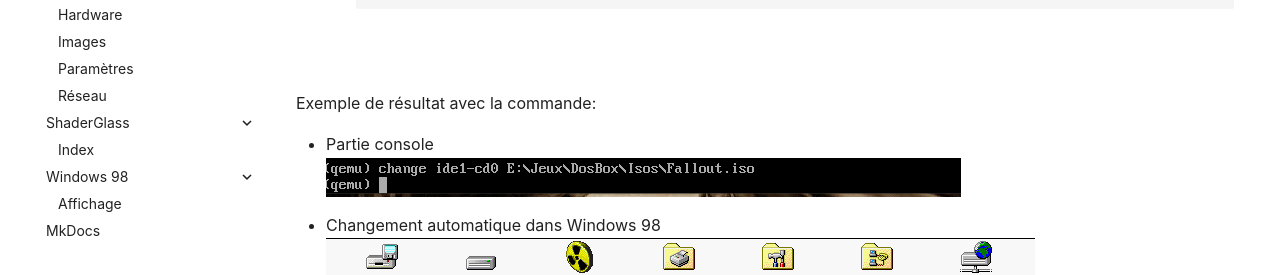
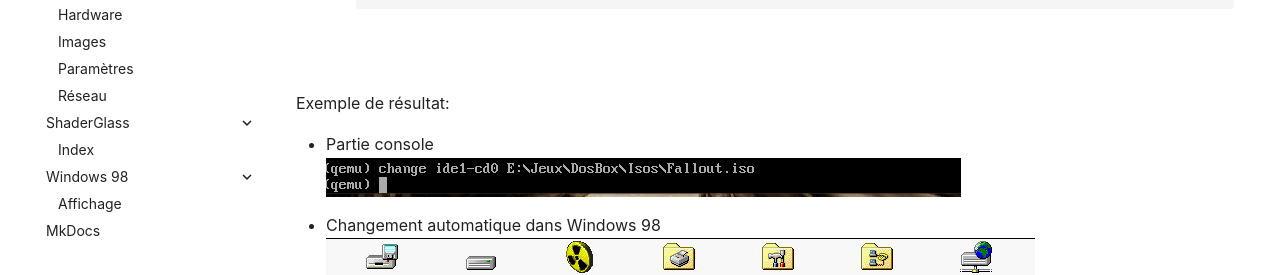
Before and after one commit to daerlnaxe/QemuPlay, an MkDocs documentation site: the page built from docs/80-aide/qemu/console.md, in a window 1280 px wide and 900 px high, scrolled down 1857 px. Shown: the part 308-583 px from the top of the window. Built offline with MkDocs 1.6.1 and Material for MkDocs 9.7.7, drawn with Linux system fonts in a browser that asks for light colours; comment, search, counter and statistics services are not loaded.

Commit message:
Update console.md

```diff
--- a/docs/80-aide/qemu/console.md
+++ b/docs/80-aide/qemu/console.md
@@ -51,7 +51,7 @@ Procédure:
 
 <br>
 
-Exemple de résultat avec la commande:
+Exemple de résultat:
 
 - Partie console
 ![change_cdrom](../../assets/images/change_cdrom.png)
```
